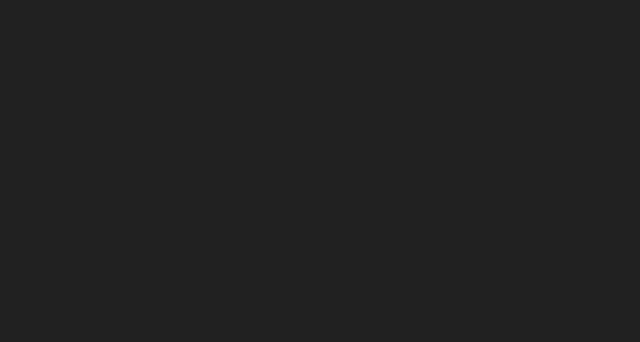
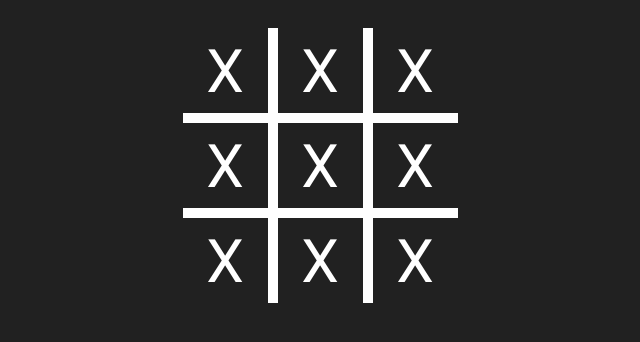
Before and after one commit to Meepasaurus/tic-tac-toe, a plain HTML site: page build/index.html in a window 1280 px wide. Shown: the whole page, without its empty margins (320-960 px from the left). Drawn offline with nearby package versions, Linux system fonts and the light colour scheme.

Commit message:
base board layout

```diff
--- a/assets/index.scss
+++ b/assets/index.scss
@@ -1,8 +1,105 @@
+$darkgray: #212121;
+
+//via https://css-tricks.com/snippets/sass/maintain-aspect-ratio-mixin/
+@mixin aspect-ratio($width, $height) {
+    position: relative;
+    &:before{
+        display: block;
+        content: " ";
+        width: 100%;
+        padding-top: ($height / $width) * 100%;
+    }
+
+    > .content {
+        position: absolute;
+        top: 0;
+        left: 0;
+        right: 0;
+        bottom: 0;
+    }
+}
+
+//============================
+
 * {
-	box-sizing: border-box;
+	//box-sizing: border-box;
 }
 
 body {
 	padding: 20px;
-	background-color: #212121;
+	background-color: $darkgray;
+	font-family: 'Roboto', sans-serif;
 }
+
+.game-row {
+	cursor: default;
+	display: flex;
+	width: 100%;
+	max-width: 275px; //scaled down from 300px to avoid a glitch with IE/FF borders
+	max-height: 100px;
+	margin: 0 auto;
+}
+
+.one-by-one {
+  @include aspect-ratio(1,1);
+}
+
+.box {
+    span {
+        position: absolute;
+        left: 50%;
+        top: 50%;
+        transform: translate(-50%, -50%);
+        color: white;
+        font-size: 60px;
+    }
+}
+
+#one {
+	border-top: 0;
+	border-left: 0;
+}
+
+#two {
+	border-top: 0;
+}
+
+#three {
+	border-top: 0;
+	border-right: 0;
+}
+
+#four {
+	border-left: 0;
+}
+
+#six {
+	border-right: 0;
+}
+
+#seven {
+	border-left: 0;
+	border-bottom: 0;
+}
+
+#eight {
+	border-bottom: 0;
+}
+
+#nine {
+	border-right: 0;
+	border-bottom: 0;
+}
+
+.container {
+	flex: 1 1 0px;
+	max-width: 100px;
+	margin: 0 auto;
+	border: 5px solid white;
+}
+
+@media screen and(max-width: 290px){
+	.box span{
+		font-size: 40px;
+	}
+}
--- a/build/index.html
+++ b/build/index.html
@@ -10,6 +10,77 @@
 </head>
 <body>
 	<main>
+		<section class="board">
+			<div class="game-row">
+				<div id="one" class="container">
+				 	<div class="one-by-one box">
+						<div class="content">
+				      		<span>X</span>
+				    	</div>
+				  	</div>
+				</div>
+				<div id="two" class="container">
+				 	<div class="one-by-one box">
+						<div class="content">
+				      		<span>X</span>
+				    	</div>
+				  	</div>
+				</div>
+				<div id="three" class="container">
+				 	<div class="one-by-one box">
+						<div class="content">
+				      		<span>X</span>
+				    	</div>
+				  	</div>
+				</div>
+			</div>
+			<div class="game-row">
+				<div id="four" class="container">
+				 	<div class="one-by-one box">
+						<div class="content">
+				      		<span>X</span>
+				    	</div>
+				  	</div>
+				</div>
+				<div id="five" class="container">
+				 	<div class="one-by-one box">
+						<div class="content">
+				      		<span>X</span>
+				    	</div>
+				  	</div>
+				</div>
+				<div id="six" class="container">
+				 	<div class="one-by-one box">
+						<div class="content">
+				      		<span>X</span>
+				    	</div>
+				  	</div>
+				</div>
+			</div>
+			<div class="game-row">
+				<div id="seven" class="container">
+				 	<div class="one-by-one box">
+						<div class="content">
+				      		<span>X</span>
+				    	</div>
+				  	</div>
+				</div>
+				<div id="eight" class="container">
+				 	<div class="one-by-one box">
+						<div class="content">
+				      		<span>X</span>
+				    	</div>
+				  	</div>
+				</div>
+				<div id="nine" class="container">
+				 	<div class="one-by-one box">
+						<div class="content">
+				      		<span>X</span>
+				    	</div>
+				  	</div>
+				</div>
+			</div>
+		</section>
 	</main>
 	<script src="https://code.jquery.com/jquery-2.2.4.min.js"></script>
 	<script src="index.js"></script>
```
Also changed, not shown: assets/index.html (+71 -0 lines), build/index.css.
